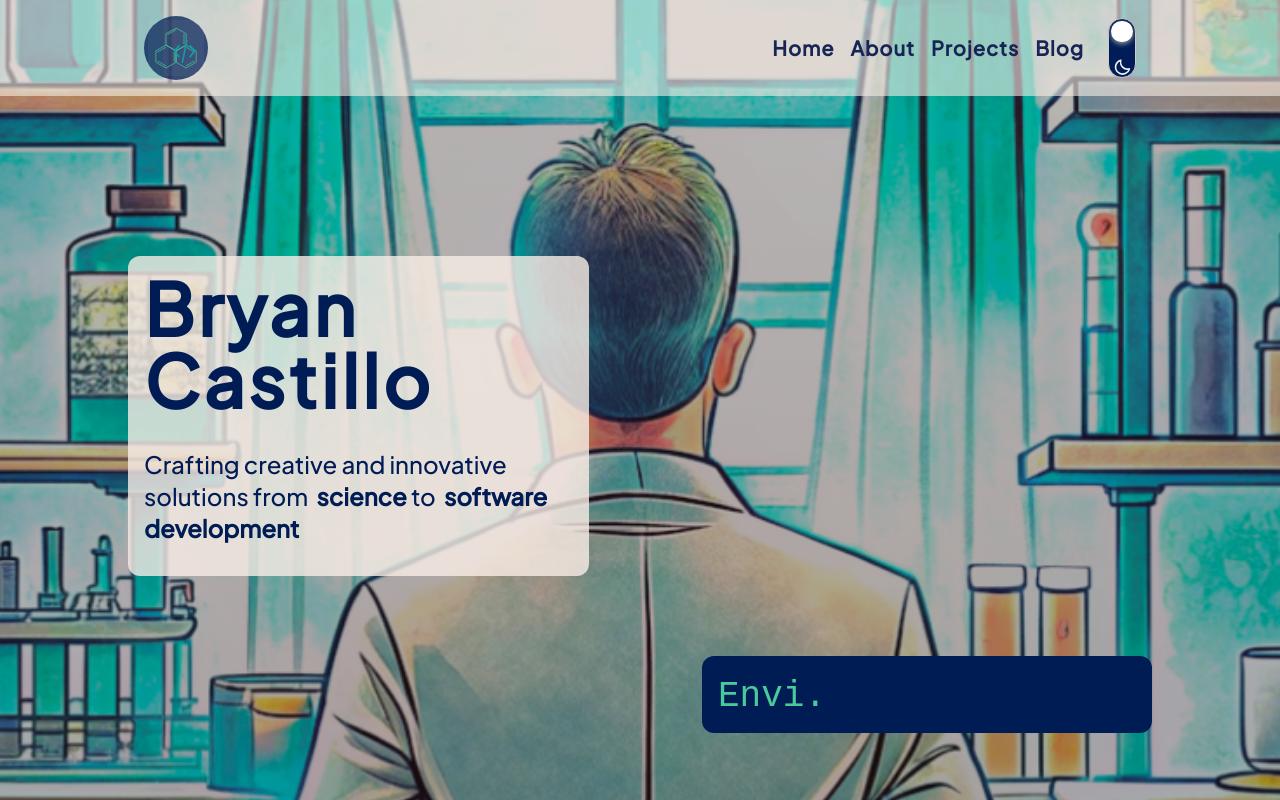
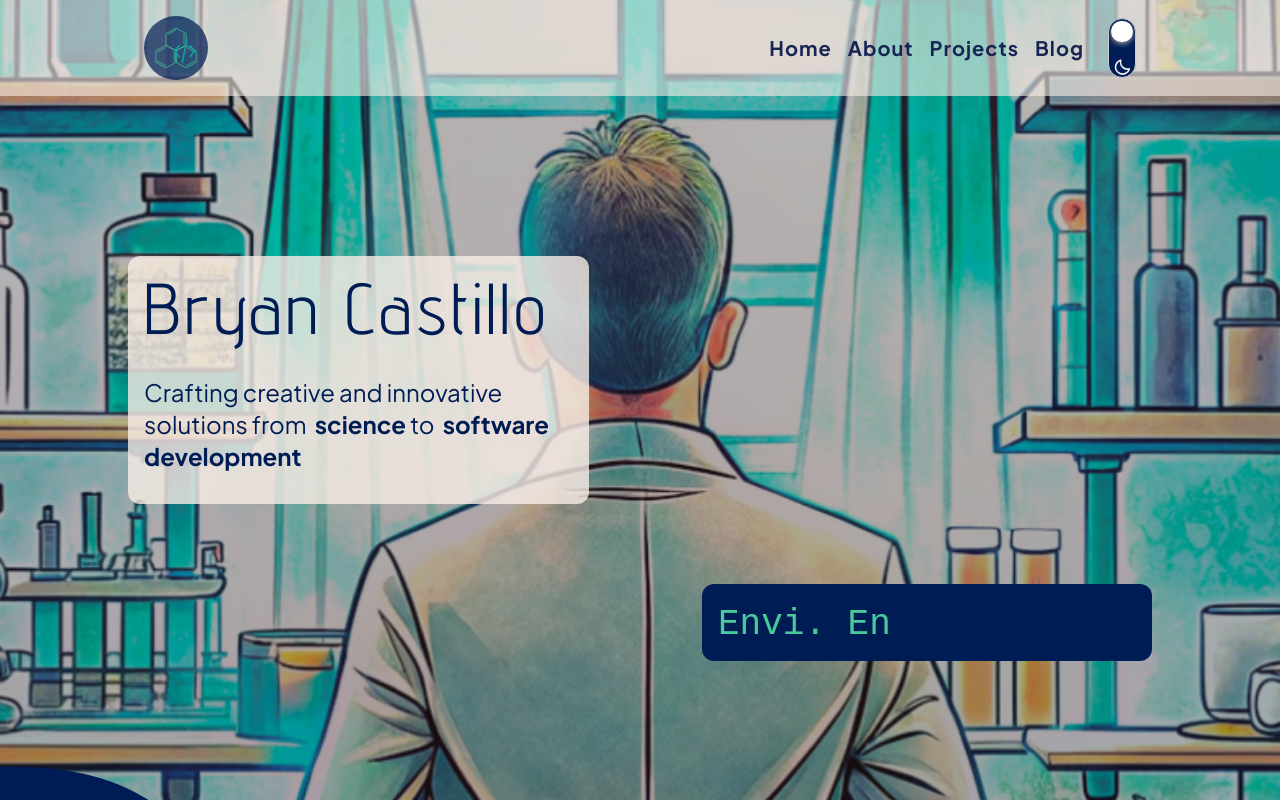
Before and after one commit to bryancastillo10/portfolio, a Next.js app: page / in a window 1280 px wide. Shown: the top 800 px of the page. Built offline with nearby package versions, Linux system fonts and the light colour scheme.

Commit message:
adjust font style

```diff
--- a/src/app/globals.css
+++ b/src/app/globals.css
@@ -19,15 +19,6 @@
   /* Black color: Charcoal Black */
   --charcoal-black: 17, 16, 0;
 
-.text-standard{
-  font-family: var(--font-plus-jakarta-sans);
-  font-weight: 500;
-}
-
-.text-decorative{
-  font-family:var(--font-advent-pro);
-  font-weight:400;
-}
 }
 
 body{
--- a/src/app/layout.tsx
+++ b/src/app/layout.tsx
@@ -1,18 +1,12 @@
 import type { Metadata } from "next";
-import { Plus_Jakarta_Sans} from "next/font/google";
 import "./globals.css";
+import { plusJakartaSans } from "../utils/font";
 
 import Navbar from "@/components/navbar";
 import Hero from "@/components/hero/Hero";
 import HeroContainer from "@/components/container/HeroContainer";
 import { ThemeContextProvider } from "@/context/ThemeContext";
 import ThemeProvider from "@/provider/ThemeProvider";
-
-const plusJakartaSans = Plus_Jakarta_Sans({
-  subsets: ["latin"],
-  weight:"500",
-  variable: "--font-plus-jakarta-sans"
-});
 
 export const metadata: Metadata = {
   title: "Portfolio",
@@ -26,7 +20,7 @@ export default function RootLayout({
 }>) {
   return (
     <html lang="en"
-      className={`${plusJakartaSans.className} `}
+      className={plusJakartaSans.className}
       suppressHydrationWarning>
       <head>
         <link rel="icon" href="/logo.ico" />
--- a/src/components/hero/Hero.tsx
+++ b/src/components/hero/Hero.tsx
@@ -1,5 +1,6 @@
 "use client";
 import { useThemeContext } from "@/context/useContext";
+import { adventPro } from "@/utils/font";
 import HeroBorder from "./HeroBorder";
 import TextAnimation from "./TextAnimation";
 
@@ -19,7 +20,7 @@ const Hero = () => {
                            ease-in-out duration-500  rounded-xl md:max-w-[80%] lg:max-w-[45%]`}
           >
             <div className="p-2 md:p-4 flex flex-col gap-4 text-center md:text-left">
-              <h1 className="font-bold text-5xl lg:text-7xl leading-tight tracking-wider">
+              <h1 className={`font-bold text-5xl lg:text-7xl leading-tight tracking-wider ${adventPro.className}`}>
                 Bryan Castillo
               </h1>
               <div className="min-w-fit md:max-w-full mx-auto py-4">
--- /dev/null
+++ b/src/utils/font.ts
@@ -0,0 +1,15 @@
+import { Plus_Jakarta_Sans, Advent_Pro} from "next/font/google";
+
+const plusJakartaSans = Plus_Jakarta_Sans({
+  subsets: ["latin"],
+  weight:["400","700"],
+  variable: "--font-plus-jakarta-sans"
+});
+
+const adventPro = Advent_Pro({
+  subsets: ['latin'],
+  weight: "400",
+  variable:"--font-advent-pro"
+})
+
+export { plusJakartaSans, adventPro };
```
